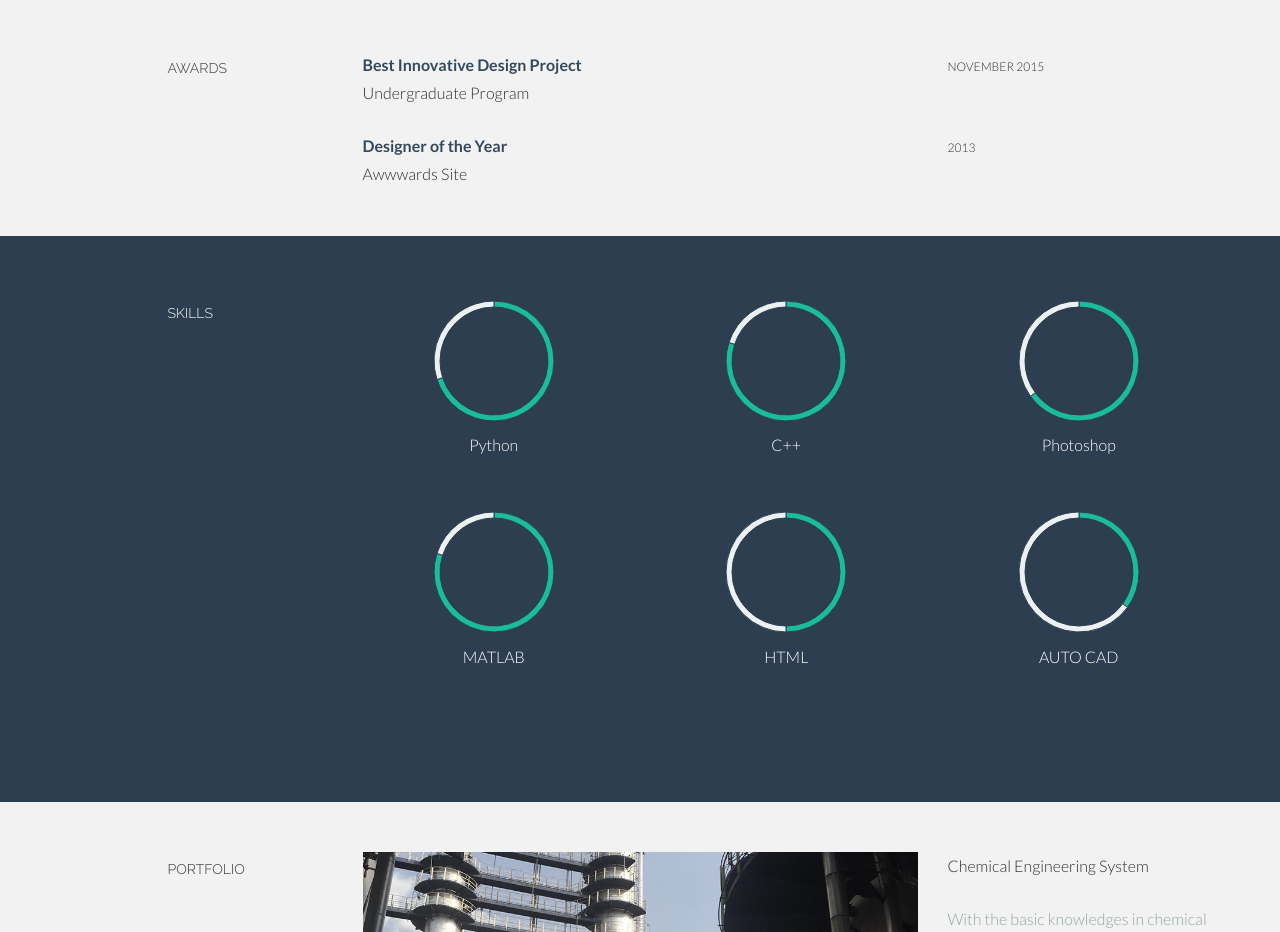
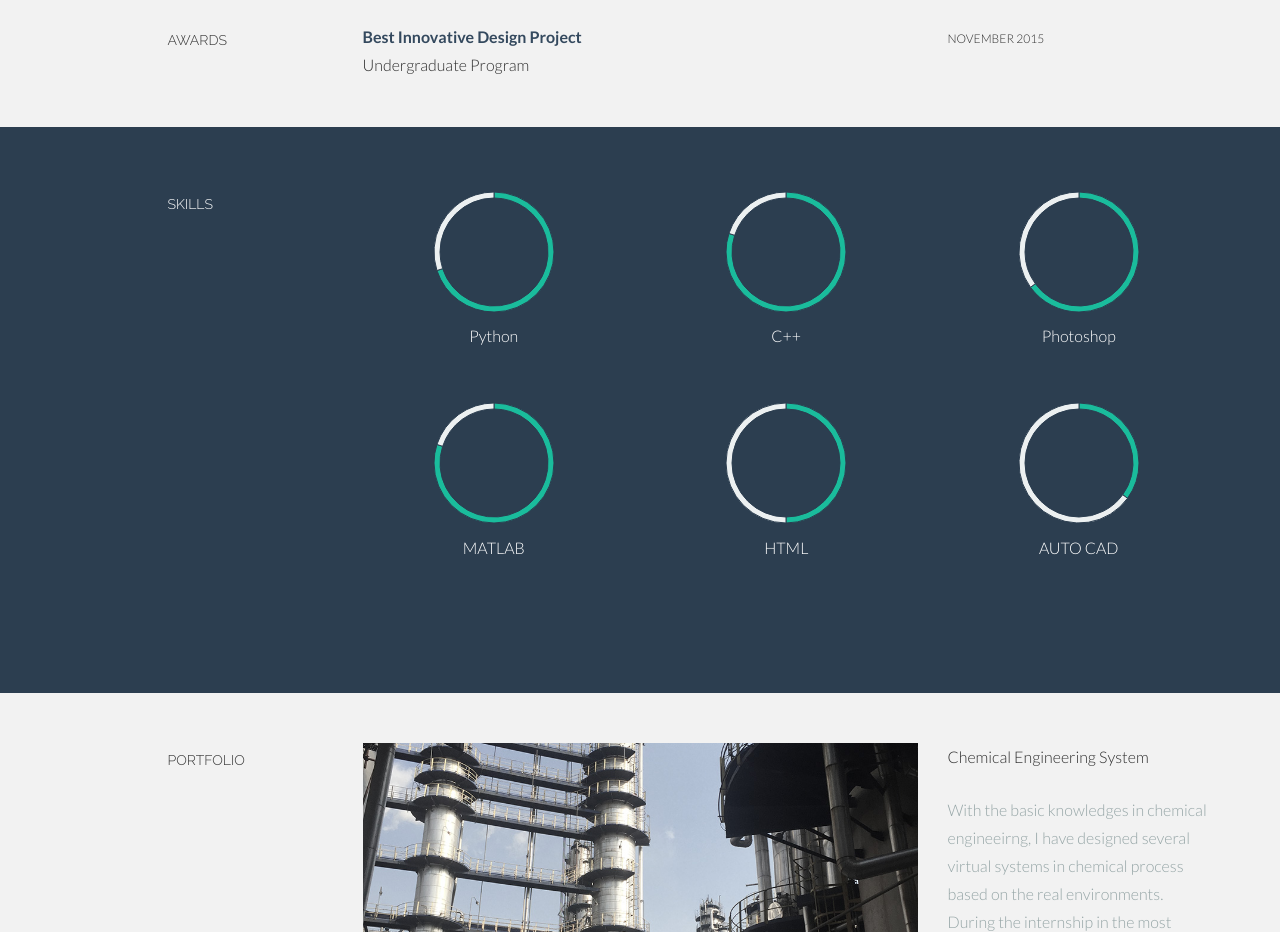
Before and after one commit to Vivianloc/EC601-HW2-Bootstrap, a plain HTML site: page index.html in a window 1280 px wide. Shown: the part 1600-2532 px from the top of the page. Drawn offline with Linux system fonts and the light colour scheme.

Commit message:
delete one award

```diff
--- a/index.html
+++ b/index.html
@@ -145,8 +145,7 @@
 					<p><t>Assist in Central Control Room - Intern</t><br/>
 						Sinopec Group <br/>
 					</p>
-					<p><more><br/>
-             Management the products information data-base.<br/>
+					<p><more>Management the products information data-base.<br/>
              Assistant work in the operating system maintenance and upgrade.</more></p>
 				</div>
 				<div class="col-lg-3">
@@ -173,14 +172,6 @@
 					<p><sm>NOVEMBER 2015</sm></p>
 				</div>
 
-				<div class="col-lg-6 col-lg-offset-3">
-					<p><t>Designer of the Year</t><br/>
-						Awwwards Site
-					</p>
-				</div>
-				<div class="col-lg-3">
-					<p><sm>2013</sm></p>
-				</div>
 
 		</div><!--/.row -->
 		<br>
```
